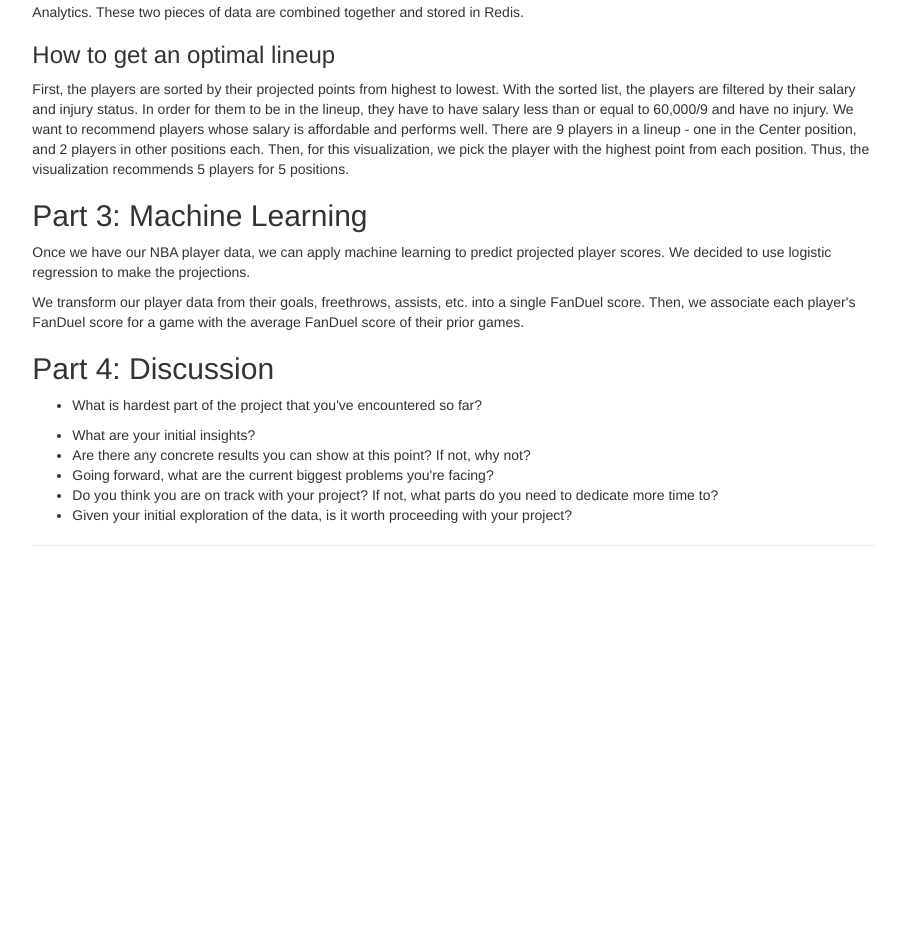
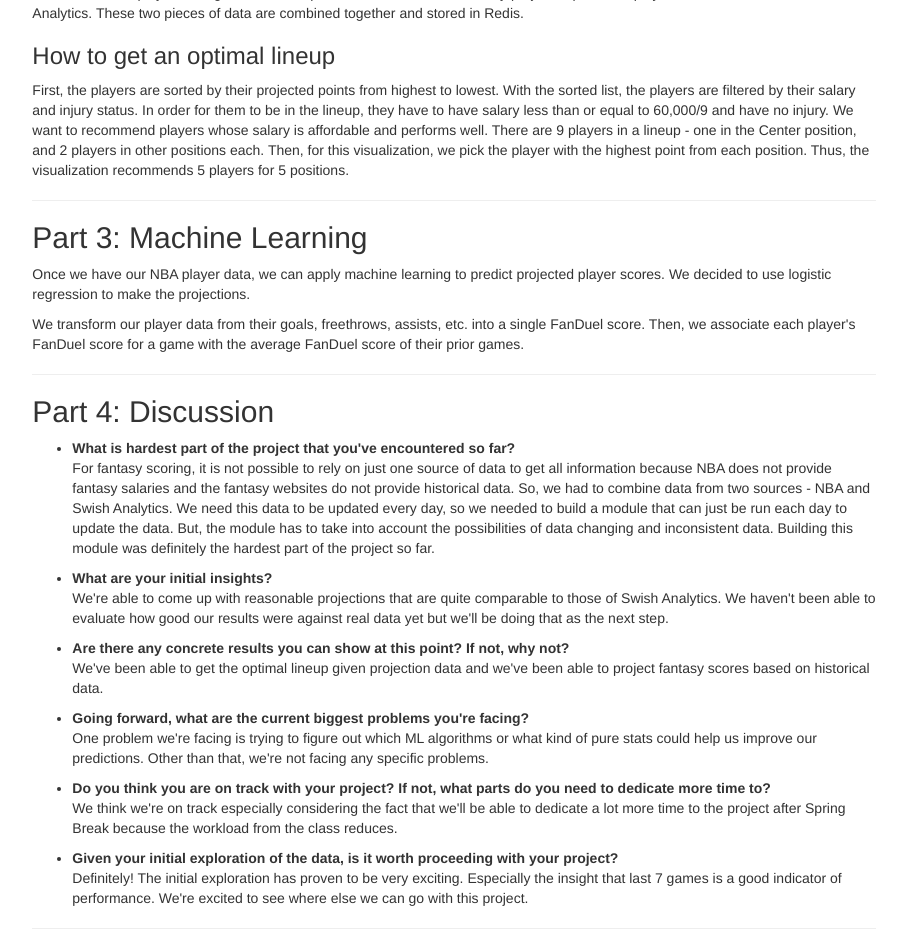
Before and after one commit to steffanigomez323/LineupRecommender, a Flask app: page /midterm_report in a window 1280 px wide. Shown: the part 4121-5071 px from the top of the page, without its empty margins (186-1092 px from the left). Before the commit the page ends 4667 px from the top, so only its background shows below. Run offline with Flask 2, Linux system fonts and the light colour scheme; some libraries are stand-ins or nearby versions.

Commit message:
finished part 4

```diff
--- a/templates/midterm_report.html
+++ b/templates/midterm_report.html
@@ -22,7 +22,7 @@
             <br><br>
             <p>We also obtain projections and salary data from Swish Analytics (shown below). We currently used this data to calculate the optimal lineup which is what we use in the Visualization section below. We are also using this data as an example to compare with the projections we make in the ML section below.</p>
             <img class="img-responsive" src="../static/images/swish_data.png"></img>
-            <br><br>
+            <br>
 
             <h3>Useful Features</h3>
             We've built the following small modules to make our lives easier for the rest of the semester:
@@ -33,6 +33,7 @@
                 <li>Reusable scraping module that uses beautiful soup and requests to get data from swish and any subdomain of stats.nba.com with a data endpoint.</li>
                 <li>Finally, we've deployed the app to heroku. So, we don't need to use WordPress! :)</li>
             </ul>
+            <hr>
 
             <h2>Part 2: Visualization</h2>
             <img class="img-responsive" src="../static/images/mainviz.png"></img>
@@ -60,24 +61,33 @@
                 Then, for this visualization, we pick the player with the highest point from each position. Thus, the visualization recommends 5 players for 5 positions.
             </p>
 
+            <hr>
 
             <h2>Part 3: Machine Learning</h2>
             <p>Once we have our NBA player data, we can apply machine learning to predict projected player scores. We decided to use logistic regression to make the projections.</p>
             <p>We transform our player data from their goals, freethrows, assists, etc. into a single FanDuel score. Then, we associate each player's FanDuel score for a game with the average FanDuel score of their prior games.</p>
 
-
+            <hr>
             <h2>Part 4: Discussion</h2>
             <ul>
-                <li>What is hardest part of the project that you've encountered so far?
-                <p>
-
-                </p>
+                <li><b>What is hardest part of the project that you've encountered so far?</b>
+                    <p>For fantasy scoring, it is not possible to rely on just one source of data to get all information because NBA does not provide fantasy salaries and the fantasy websites do not provide historical data. So, we had to combine data from two sources - NBA and Swish Analytics. We need this data to be updated every day, so we needed to build a module that can just be run each day to update the data. But, the module has to take into account the possibilities of data changing and inconsistent data. Building this module was definitely the hardest part of the project so far.</p>
                 </li>
-                <li>What are your initial insights?</li>
-                <li>Are there any concrete results you can show at this point? If not, why not?</li>
-                <li>Going forward, what are the current biggest problems you're facing?</li>
-                <li>Do you think you are on track with your project? If not, what parts do you need to dedicate more time to?</li>
-                <li>Given your initial exploration of the data, is it worth proceeding with your project?</li>
+                <li><b>What are your initial insights?</b>
+                    <p>We're able to come up with reasonable projections that are quite comparable to those of Swish Analytics. We haven't been able to evaluate how good our results were against real data yet but we'll be doing that as the next step.</p>
+                </li>
+                <li><b>Are there any concrete results you can show at this point? If not, why not?</b>
+                    <p>We've been able to get the optimal lineup given projection data and we've been able to project fantasy scores based on historical data.</p>
+                </li>
+                <li><b>Going forward, what are the current biggest problems you're facing?</b>
+                    <p>One problem we're facing is trying to figure out which ML algorithms or what kind of pure stats could help us improve our predictions. Other than that, we're not facing any specific problems.</p>
+                </li>
+                <li><b>Do you think you are on track with your project? If not, what parts do you need to dedicate more time to?</b>
+                    <p>We think we're on track especially considering the fact that we'll be able to dedicate a lot more time to the project after Spring Break because the workload from the class reduces.</p>
+                </li>
+                <li><b>Given your initial exploration of the data, is it worth proceeding with your project?</b>
+                    <p>Definitely! The initial exploration has proven to be very exciting. Especially the insight that last 7 games is a good indicator of performance. We're excited to see where else we can go with this project.
+                </li>
             </ul>
 
 
```
